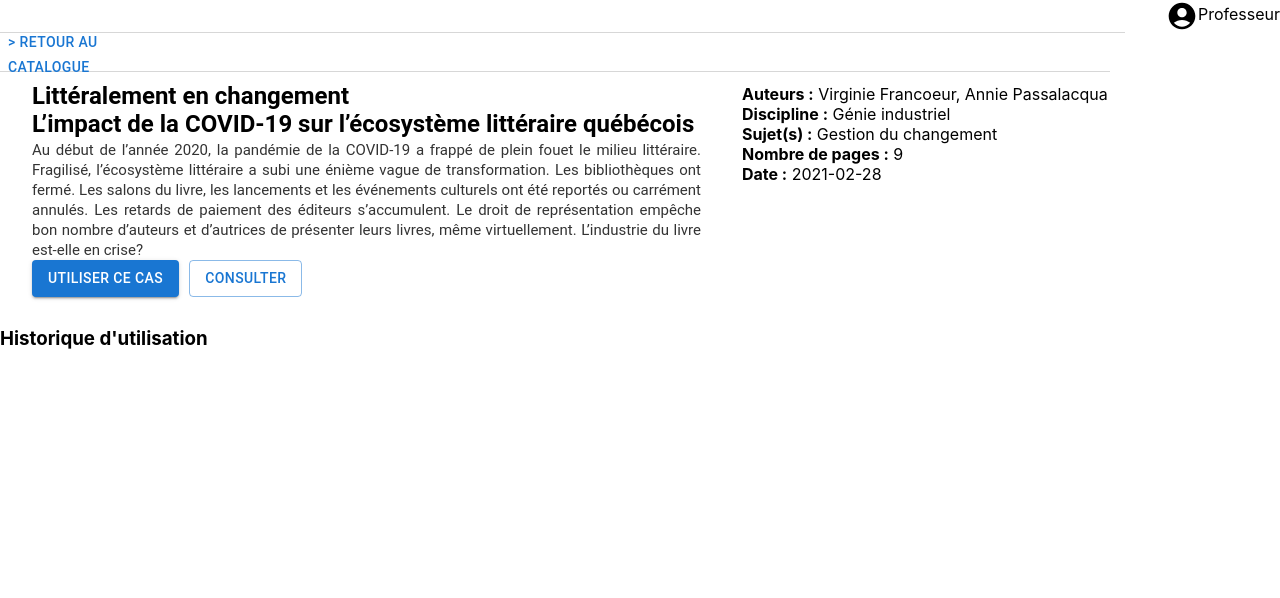
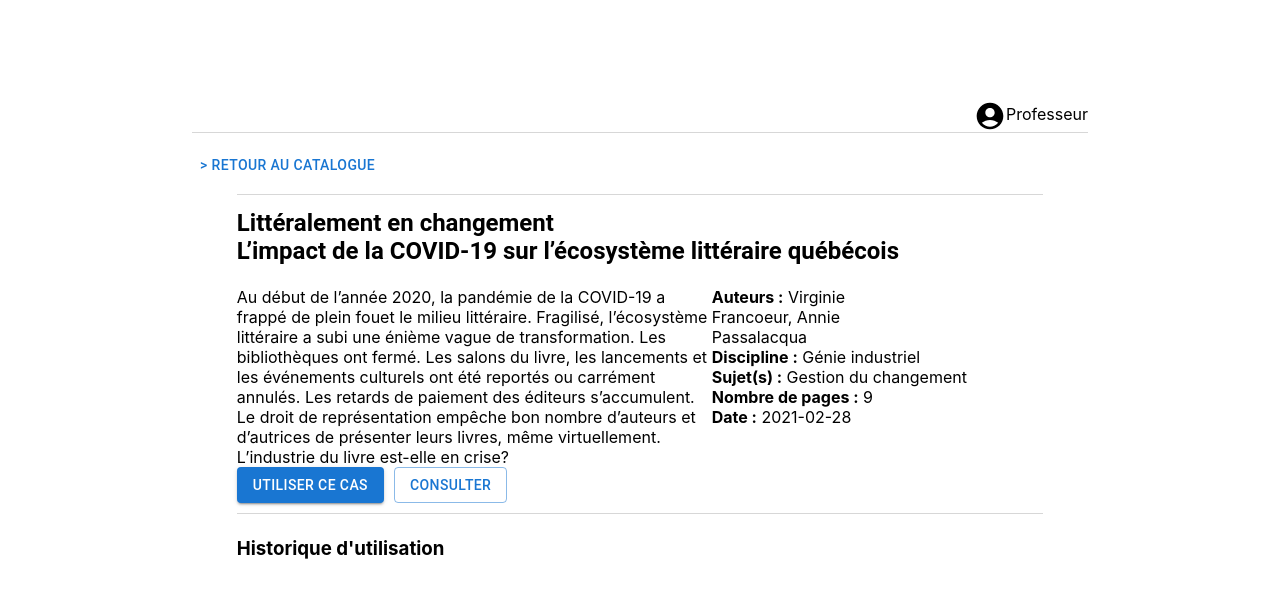
Before and after one commit to EdwardHealy00/Projet-LAC, a React (Create React App) app in the folder etude-cas/: page /etude-de-cas in a window 1280 px wide. Shown: the top 598 px of the page. Built offline with nearby package versions, Linux system fonts and the light colour scheme.

Commit message:
using same layout for case study pages

```diff
--- a/etude-cas/src/components/CaseStudyWconnection.tsx
+++ b/etude-cas/src/components/CaseStudyWconnection.tsx
@@ -14,10 +14,11 @@ const CaseStudyWTconnection: React.FC<Props> = ({ }) => {
       <div id="profile">
         <AccountCircle sx={{verticalAlign: 'middle', fontSize:'32px'}}/>Professeur
       </div>
-        <div id="line"></div>
+        <div id="main-line"></div>
+        <div>
         <Button className="return" onClick={() => console.log("You clicked")}>&gt; Retour au catalogue</Button>
-        <div id="part">
-          <div id="top-part">
+          <div className="section">
+            <div className="section-line"></div>
             <div id="first">
               <div id="title">
                 Littéralement en changement
@@ -25,22 +26,28 @@ const CaseStudyWTconnection: React.FC<Props> = ({ }) => {
                   L’impact de la COVID-19 sur l’écosystème littéraire québécois
                 </div>
               </div>
+              <br />
+              <div id="information">
+                <div>Au début de l’année 2020, la pandémie de la COVID-19 a frappé de plein fouet le milieu littéraire. Fragilisé, l’écosystème littéraire a subi une énième vague de transformation. Les bibliothèques ont fermé. Les salons du livre, les lancements et les événements culturels ont été reportés ou carrément annulés. Les retards de paiement des éditeurs s’accumulent. Le droit de représentation empêche bon nombre d’auteurs et d’autrices de présenter leurs livres, même virtuellement. L’industrie du livre est-elle en crise?</div>
+                <div>
+                  <div><b>Auteurs :</b> Virginie Francoeur, Annie Passalacqua</div>
+                  <div><b>Discipline :</b> Génie industriel</div>
+                  <div><b>Sujet(s) :</b> Gestion du changement</div>
+                  <div><b>Nombre de pages :</b> 9</div>
+                  <div><b>Date :</b> 2021-02-28</div>
+                </div>
+              </div>
 
-              <div id="information">Au début de l’année 2020, la pandémie de la COVID-19 a frappé de plein fouet le milieu littéraire. Fragilisé, l’écosystème littéraire a subi une énième vague de transformation. Les bibliothèques ont fermé. Les salons du livre, les lancements et les événements culturels ont été reportés ou carrément annulés. Les retards de paiement des éditeurs s’accumulent. Le droit de représentation empêche bon nombre d’auteurs et d’autrices de présenter leurs livres, même virtuellement. L’industrie du livre est-elle en crise?</div>
+            </div>
+
               <Button id="use-case" variant="contained" onClick={() => console.log("You clicked")}>Utiliser ce cas</Button>
               <Button variant="outlined" onClick={() => console.log("You clicked")}>Consulter</Button>
             </div>
-            <div id="second">
-              <div><b>Auteurs :</b> Virginie Francoeur, Annie Passalacqua</div>
-              <div><b>Discipline :</b> Génie industriel</div>
-              <div><b>Sujet(s) :</b> Gestion du changement</div>
-              <div><b>Nombre de pages :</b> 9</div>
-              <div><b>Date :</b> 2021-02-28</div>
-
+          <div className="section">
+            <div className="section-line"></div>
+            <div id="usage-historic">
+              <h3>Historique d'utilisation</h3>
             </div>
-          </div>
-          <div id="usage-historic">
-            <h3>Historique d'utilisation</h3>
           </div>
         </div>
 
--- a/etude-cas/src/styles/LightButton.css
+++ b/etude-cas/src/styles/LightButton.css
@@ -1,4 +1,4 @@
-    .se-connecter {
+     /* .se-connecter {
         width: 133px;
         height: 29px;
         padding: 2px 2px 2px 2px;
@@ -11,9 +11,9 @@
         line-height: normal;
         border-color: transparent;
         position:relative;
-        left: 1036px; /*TODO: make it dynamic resize*/
+        left: 1036px;
         top: 35px;
-    }
+    }*/
 
     .consulter {
         width: 113px;
@@ -30,8 +30,6 @@
     }
 
     .return {
-        width: 178px;
-        height: 33px;
         padding: 2px 2px 2px 2px;
         background-color: rgba(255, 255, 255, 0);
         box-sizing: border-box;
@@ -42,4 +40,5 @@
         text-align: left;
         line-height: normal;
         font-size:15px;
+        margin: 10px 0 0 0 !important;
     }
--- a/etude-cas/src/styles/LightCaseStudy.scss
+++ b/etude-cas/src/styles/LightCaseStudy.scss
@@ -1,28 +1,30 @@
 #main {
   display: flex;
   flex-direction: column;
+  align-items: center;
+  margin: 100px 15% 0 15%;
 }
 
-#line {
-  width: 1121px;
+#main-line {
+  width: 100%;
   height: 1px;
   padding: 2px 2px 2px 2px;
   border-top: 1px solid #d7d7d7;
   background-color: #ffffff;
 }
 
-#top-part {
-  width: 1110px;
-  height: 237px;
-  padding: 2px 2px 2px 2px;
-  border-top: 1px solid #d7d7d7;
-  background-color: #ffffff;
-  box-sizing: border-box;
-  display: flex;
-  flex-direction: row;
+.section-line {
+    height: 1px;
+    padding: 2px 2px 2px 2px;
+    border-top: 1px solid #d7d7d7;
+    background-color: #ffffff;
+    margin: 10px 0;
+}
+
+.section {
+  margin: 0 5%;
 
   #first {
-    width: 690px;
 
     #title {
       width: 876px;
@@ -38,15 +40,12 @@
     }
 
     #information {
-      width: 669px;
-      height: 120px;
-      background-color: rgba(255, 255, 255, 0);
-      box-sizing: border-box;
-      font-family: "Roboto-Regular", "Roboto", sans-serif;
-      color: #333333;
-      text-align: justify;
-      line-height: 20px;
-      font-size: 15px;
+      display: flex;
+
+      div:first-child {
+          width: 65%;
+      }
+
     }
   }
 
@@ -54,11 +53,12 @@
     display: flex;
     flex-direction: column;
     align-items: left;
+    margin-top: 75px;
   }
 }
 
 #profile {
-  text-align: right;
+  align-self: flex-end;
 }
 
 #use-case {
--- a/etude-cas/src/styles/LightResults.css
+++ b/etude-cas/src/styles/LightResults.css
@@ -121,12 +121,12 @@
     top:15px;
   }
 
-  #first{
+  /* #first{
     position:relative;
     left:30px;
     top:8px;
     width:444px;
-  }
+  } */
 
   #placement{
     display: flex;
--- a/etude-cas/src/styles/index.css
+++ b/etude-cas/src/styles/index.css
@@ -11,3 +11,7 @@ code {
   font-family: source-code-pro, Menlo, Monaco, Consolas, 'Courier New',
     monospace;
 }
+
+* {
+  box-sizing: border-box;
+}
```
Also changed, not shown: etude-cas/src/components/CaseStudyWTconnection.tsx (+24 -20 lines).
